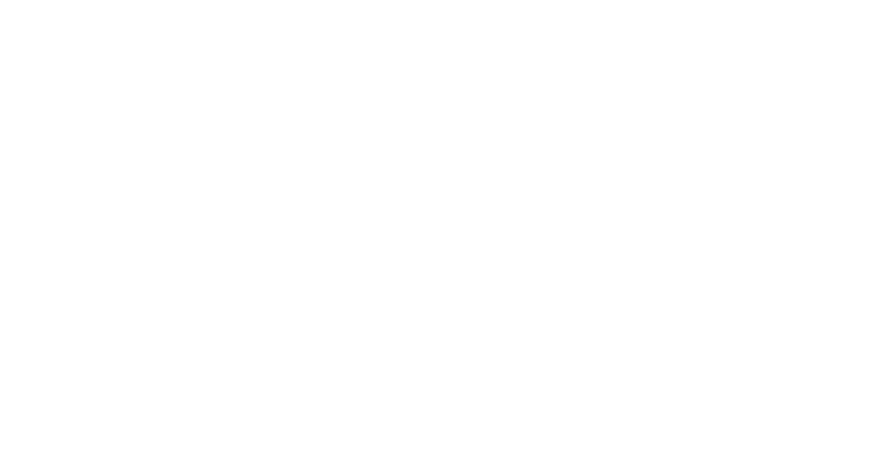
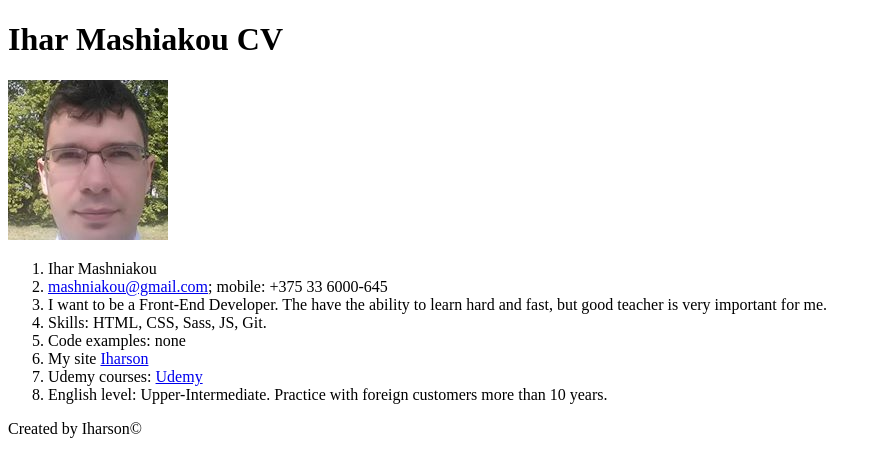
Before and after one commit to Iharson/rsschool-cv, a plain HTML site: page index.html in a window 1280 px wide. Shown: the whole page, without its empty margins (0-881 px from the left). Drawn offline with Linux system fonts and the light colour scheme.

Commit message:
Add photo and make html

```diff
--- a/index.html
+++ b/index.html
@@ -5,6 +5,26 @@
     <title>Ihar Mashiakou CV</title>
 </head>
 <body>
-
+    <div class="wrapper">
+        <header>
+            <h1>Ihar Mashiakou CV</h1>
+        </header>
+        <main>
+            <img src="images/My_photo.jpg" alt="Ihar Mashniakou">
+            <ol>
+                <li>Ihar Mashniakou</li>
+                <li><a href="mailto:mashniakou@gmail.com">mashniakou@gmail.com</a>; mobile: +375 33 6000-645</li>
+                <li>I want to be a Front-End Developer. The have the ability to learn hard and fast, but good teacher is very important for me.</li>
+                <li>Skills: HTML, CSS, Sass, JS, Git.</li>
+                <li>Code examples: none</li>
+                <li>My site <a href="http://iharson.ru/" target="_blank">Iharson</a></li>
+                <li>Udemy courses: <a href="https://www.udemy.com/user/ihar-mashniakou/" target="_blank">Udemy</a></li>
+                <li>English level: Upper-Intermediate. Practice with foreign customers more than 10 years.</li>
+            </ol>
+        </main>
+        <footer>
+            <p>Created by Iharson&copy;</p>
+        </footer>
+    </div>
 </body>
 </html>
```
Also changed, not shown: images/My_photo.jpg (added).
